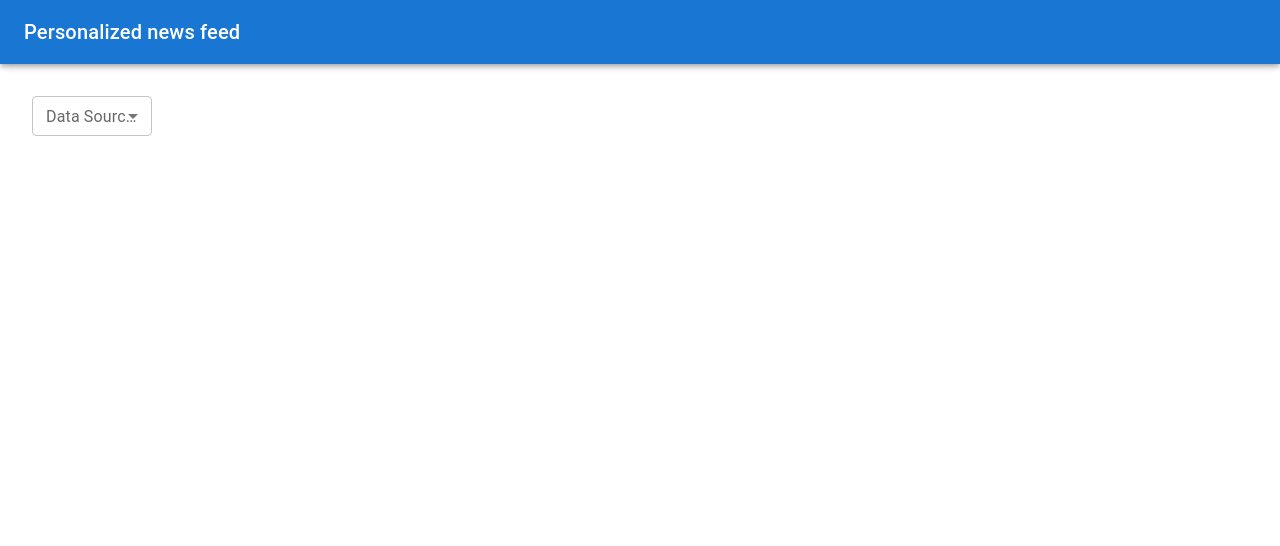
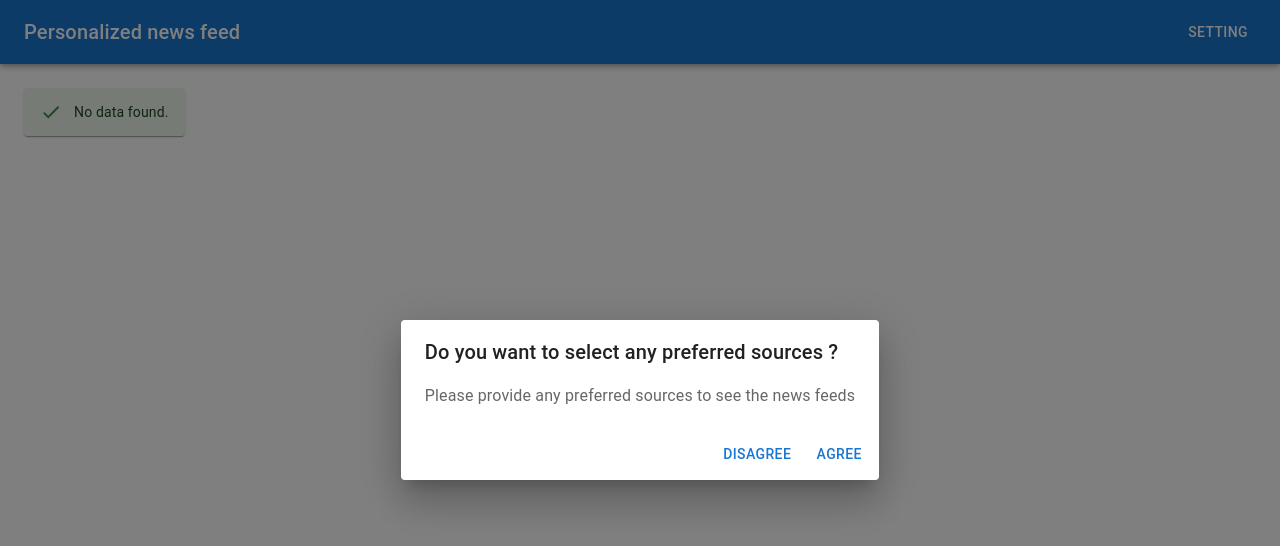
Before and after one commit to faruqneo/innoscripta-assignment, a React (Create React App) app: page / in a window 1280 px wide. Shown: the top 546 px of the page. Built offline with nearby package versions, Linux system fonts and the light colour scheme.

Commit message:
Added changes

```diff
--- a/src/Components/DrawerAppBar.tsx
+++ b/src/Components/DrawerAppBar.tsx
@@ -13,6 +13,7 @@ import MenuIcon from '@mui/icons-material/Menu';
 import Toolbar from '@mui/material/Toolbar';
 import Typography from '@mui/material/Typography';
 import Button from '@mui/material/Button';
+import Modal from './Modal';
 
 import PersonalizedNews from './PersonalizedNewFeed';
 import SearchResult from './SearchResult';
@@ -32,6 +33,13 @@ export default function DrawerAppBar(props: Props) {
   const [mobileOpen, setMobileOpen] = useState(false);
   const [isSearch, setIsSearch] = useState(false);
   const [state, setState] = useState({});
+  const [isShow, setIsShow] = React.useState<boolean>(false);
+
+  const dataSources: string = localStorage?.getItem('dataSource') || '';
+
+  React.useEffect(() => {
+    if (dataSources === '') setIsShow(true);
+  }, [dataSources]);
 
   const handleDrawerToggle = () => {
     setMobileOpen((prevState) => !prevState);
@@ -46,8 +54,7 @@ export default function DrawerAppBar(props: Props) {
     if (data) setState(data);
   };
 
-  const drawer = (
-    <>{isSearch ? <Box onClick={() => handleSearchToggle(null)} sx={{ textAlign: 'center' }}>
+  const drawer = (<Box onClick={() => handleSearchToggle(null)} sx={{ textAlign: 'center' }}>
     <Typography variant="h6" sx={{ my: 2 }}>
       Personalized news feed
     </Typography>
@@ -55,21 +62,21 @@ export default function DrawerAppBar(props: Props) {
     <List>
       <ListItem disablePadding>
         <ListItemButton sx={{ textAlign: 'center' }}>
-            <ListItemText primary={'Home'} onClick={() => handleSearchToggle(null)} />
+          <ListItemText primary={!isSearch ? 'Setting': 'Home'} onClick={() => handleSearchToggle(null)} />
         </ListItemButton>
       </ListItem>
     </List>
-    </Box> : <></>}</>
-  );
+  </Box>);
 
   const container = window !== undefined ? () => window().document.body : undefined;
 
   return (
     <Box sx={{ display: 'flex' }}>
+      {isShow && <Modal open={isShow} handleClose={() => setIsShow(false)} handleAgree={() => { setIsShow(false); setIsSearch(true) }} />}
       <CssBaseline />
       <AppBar component="nav">
         <Toolbar>
-          {isSearch && <IconButton
+          <IconButton
             color="inherit"
             aria-label="open drawer"
             edge="start"
@@ -77,7 +84,7 @@ export default function DrawerAppBar(props: Props) {
             sx={{ mr: 2, display: { sm: 'none' } }}
           >
             <MenuIcon />
-          </IconButton>}
+          </IconButton>
           <Typography
             variant="h6"
             component="div"
@@ -85,12 +92,12 @@ export default function DrawerAppBar(props: Props) {
           >
             Personalized news feed
           </Typography>
-          {isSearch && <Box sx={{ display: { xs: 'none', sm: 'block' } }}>
-            <Button sx={{ color: '#fff' }} onClick={() => handleSearchToggle(null)}>Home</Button>
-          </Box>}
+          <Box sx={{ display: { xs: 'none', sm: 'block' } }}>
+            <Button sx={{ color: '#fff' }} onClick={() => handleSearchToggle(null)}>{!isSearch ? 'Setting': 'Home'}</Button>
+          </Box>
         </Toolbar>
       </AppBar>
-      {isSearch && <nav>
+      <nav>
         <Drawer
           container={container}
           variant="temporary"
@@ -106,10 +113,10 @@ export default function DrawerAppBar(props: Props) {
         >
           {drawer}
         </Drawer>
-      </nav>}
+      </nav>
       <Box component="main" sx={{ p: 3 }}>
         <Toolbar />
-        {isSearch ? <SearchResult initState={state} /> : <PersonalizedNews search={(data) => handleSearchToggle(data)} />}
+        {!isSearch ? <SearchResult initState={state} /> : <PersonalizedNews search={(data) => handleSearchToggle(data)} />}
       </Box>
     </Box>
   );
--- /dev/null
+++ b/src/Components/Modal.tsx
@@ -0,0 +1,46 @@
+import * as React from 'react';
+import Button from '@mui/material/Button';
+import Dialog from '@mui/material/Dialog';
+import DialogActions from '@mui/material/DialogActions';
+import DialogContent from '@mui/material/DialogContent';
+import DialogContentText from '@mui/material/DialogContentText';
+import DialogTitle from '@mui/material/DialogTitle';
+import Slide from '@mui/material/Slide';
+import { TransitionProps } from '@mui/material/transitions';
+
+const Transition = React.forwardRef(function Transition(
+  props: TransitionProps & {
+    children: React.ReactElement<any, any>;
+  },
+  ref: React.Ref<unknown>,
+) {
+  return <Slide direction="up" ref={ref} {...props} />;
+});
+
+export default function AlertDialogSlide(props: any) {
+  const { open, handleClose, handleAgree } = props;
+  return (
+    <React.Fragment>
+      <Dialog
+        open={open}
+        TransitionComponent={Transition}
+        keepMounted
+        onClose={handleClose}
+        aria-describedby="alert-dialog-slide-description"
+        data-backdrop="static"
+        data-keyboard="false"
+      >
+        <DialogTitle>{"Do you want to select any preferred sources ?"}</DialogTitle>
+        <DialogContent>
+          <DialogContentText id="alert-dialog-slide-description">
+            Please provide any preferred sources to see the news feeds
+          </DialogContentText>
+        </DialogContent>
+        <DialogActions>
+          <Button onClick={handleClose}>Disagree</Button>
+          <Button onClick={handleAgree}>Agree</Button>
+        </DialogActions>
+      </Dialog>
+    </React.Fragment>
+  );
+}
--- a/src/Components/SearchResult.tsx
+++ b/src/Components/SearchResult.tsx
@@ -26,18 +26,18 @@ interface Props {
 
 function SearchResult(props: Props) {
   const { initState } = props;
-  const [state, dispatch] = React.useReducer(reducer, initState);
+  const source: string = localStorage?.getItem('source') || '';
+  const categories: string = localStorage?.getItem('categories') || '';
+  const authors: string = localStorage?.getItem('authors') || '';
+  const dataSources: string = localStorage?.getItem('dataSource') || '';
+  const init = { ...initState, source, categories, authors, dataSources };
+  const [state, dispatch] = React.useReducer(reducer, init);
   const [page, setPage] = React.useState<number>(state.page || 0);
   const [rowsPerPage, setRowsPerPage] = React.useState<number>(state.rowsPerPage || 10);
   const [rows, setRows] = React.useState<any[]>([]);
   const [totalResults, setTotalResults] = React.useState<number>(0);
   const [isLoading, setIsLoading] = React.useState<boolean>(false);
   const [isError, setIsError] = React.useState<any>({ message: '', status: false });
-
-  const source: string = state.source;
-  const categories: string = state.categories;
-  const authors: string = state.authors;
-  const dataSources: string = state.dataSources;
 
   const FetchingAPI = React.useCallback((source: string, categories: string, authors: string, page: number = 1, pageSize: number = 10) => {
     setIsLoading(true);
@@ -102,8 +102,9 @@ function SearchResult(props: Props) {
   }, [dataSources]);
 
   React.useEffect(() => {
-    FetchingAPI(source, categories, authors);
-  }, [source, categories, authors, FetchingAPI]);
+    if(dataSources !== '') FetchingAPI(source, categories, authors);
+  }, [dataSources, source, categories, authors, FetchingAPI]);
+
 
 
   const handleChangePage = (event: unknown, newPage: number) => {
--- a/src/index.tsx
+++ b/src/index.tsx
@@ -8,7 +8,9 @@ const root = ReactDOM.createRoot(
   document.getElementById('root') as HTMLElement
 );
 root.render(
-  <App />
+  <React.StrictMode>
+    <App />
+  </React.StrictMode>
 );
 
 // If you want to start measuring performance in your app, pass a function
```
Lines whose indentation alone changed are shown as unchanged.
